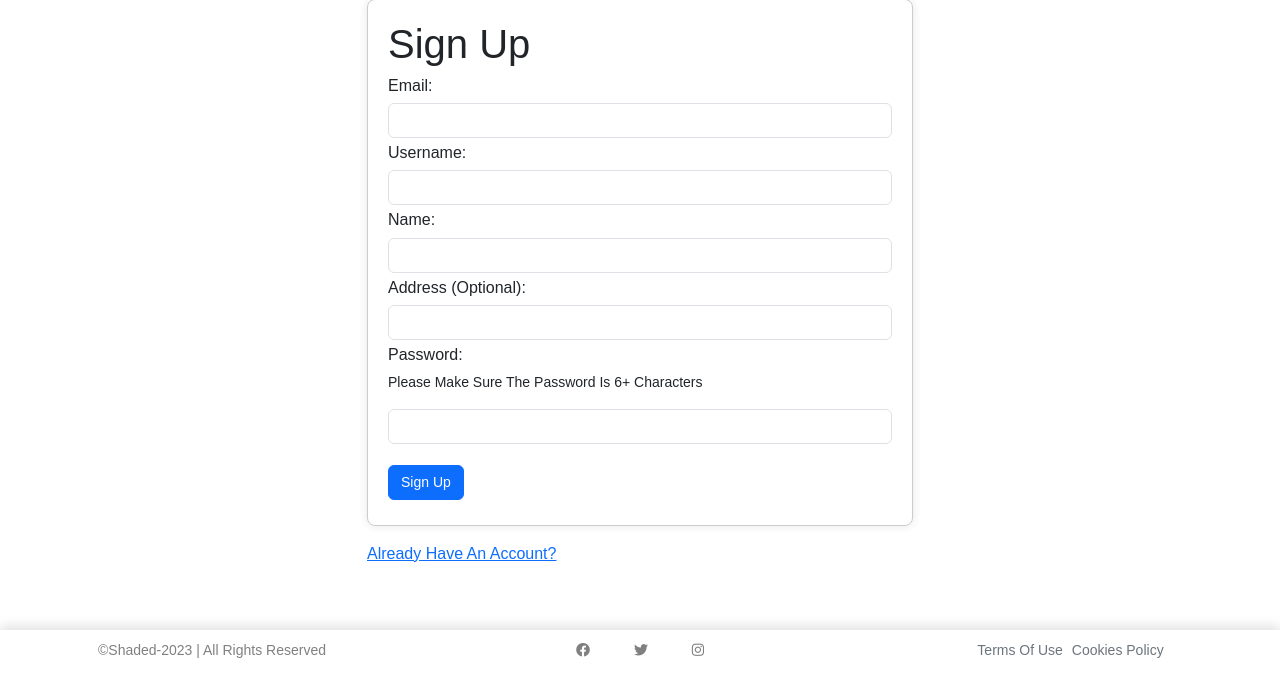
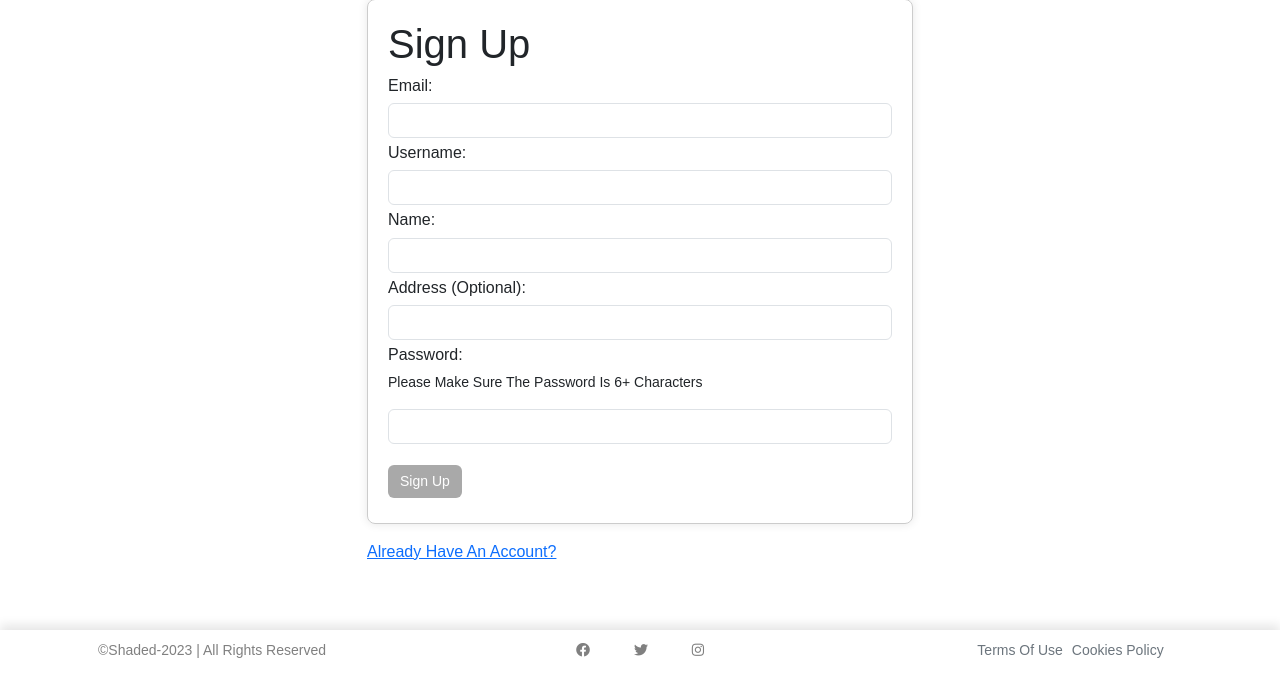
Before and after one commit to Archa-dev/Team-project-25, a PHP site: page /signup.php in a window 1280 px wide. Shown: the part 113-800 px from the top of the page. Run offline with PHP 8.4, Linux system fonts and the light colour scheme.

Commit message:
Update signup.php
Added nav bar, footer, edited the style code and form section code. - Maryam

```diff
--- a/signup.php
+++ b/signup.php
@@ -107,6 +107,17 @@ main {
         .sticky-footer-padding {
             margin-bottom: 8vh;
             height: 100%; /* Take full height */
+        }
+
+        input[type="submit"] {
+            background-color: darkgrey;
+            color: #fff;
+            border: #000;
+            cursor: pointer;
+        }
+
+        input[type="submit"]:hover {
+            background-color: grey;
         }
 
 /* Updated Footer Styles */
```
